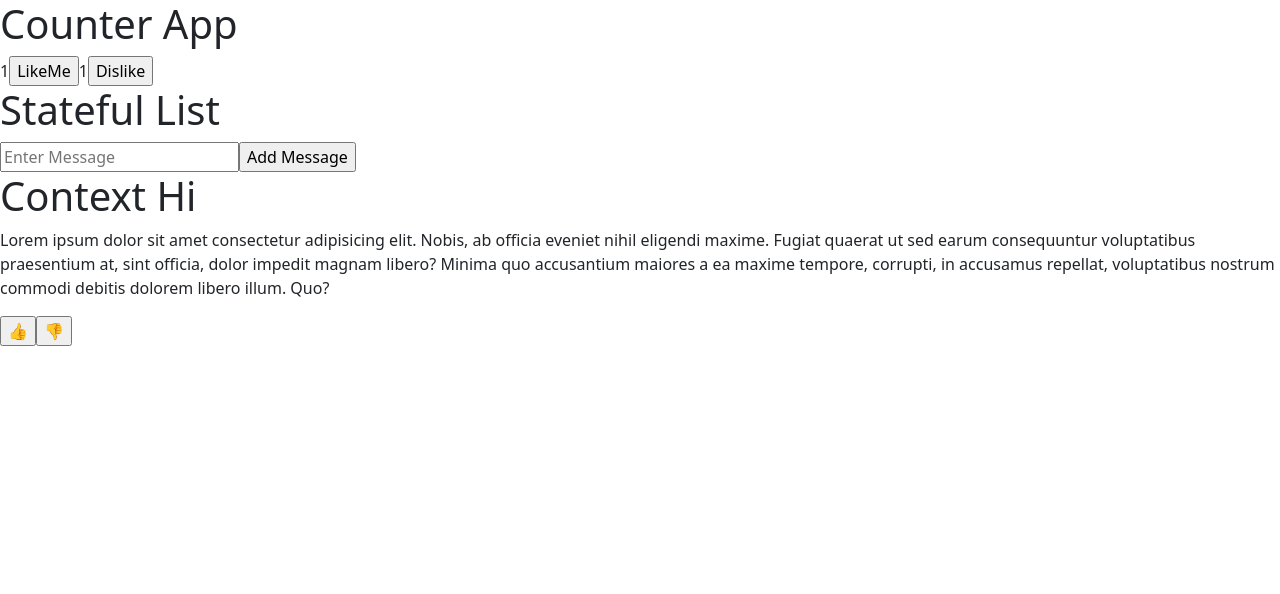
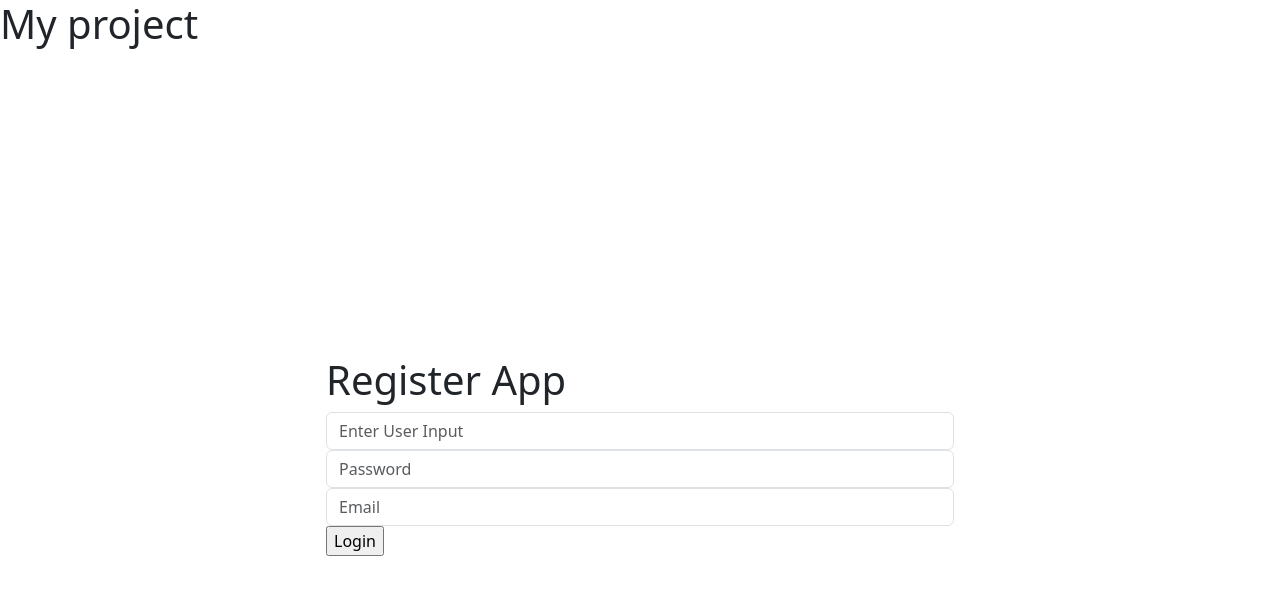
Before and after one commit to MohitSurase/fourth-react-app, a React (Create React App) app: page / in a window 1280 px wide. Shown: the top 594 px of the page. Built offline with nearby package versions, Linux system fonts and the light colour scheme.

Commit message:
Register Trial

```diff
--- a/src/App.js
+++ b/src/App.js
@@ -3,74 +3,51 @@
 function App() {
   return (
     <>
-      <h1>Counter App</h1>
-      <CounterApp />
-      <h1>Stateful List</h1>
-      <MyTodo />
+      <h1>My project</h1>
+      <ListDemo />
     </>
   );
 }
 
-function CounterApp() {
-  let [Counter, setCounter] = useState(1);
-  let [Counter2, setCounter2] = useState(1);
-  let LikeMeAction = () => {
-    Counter = Counter + 1;
-    setCounter(Counter);
-  };
-
-  let DislikeAction = () => {
-    Counter2 = Counter2 + 1;
-    setCounter2(Counter2);
-  };
-  return (
-    <>
-      {Counter}
-      <input type="button" value="LikeMe" onClick={LikeMeAction} />
-      {Counter2}
-      <input type="button" value="Dislike" onClick={DislikeAction} />
-    </>
-  );
-}
-
-function MyTodo() {
+function ListDemo() {
   let inputRef = useRef();
-  let [Todo, SetTodo] = useState(["Hi"]);
+  let [List, SetList] = useState(["Hi"]);
 
   let AddMessage = () => {
     let inputValue = inputRef.current.value;
-    let newTodo = [...Todo, inputValue];
-    SetTodo(newTodo);
+    let newList = [...List, inputValue];
+    SetList(newList);
 
     inputRef.current.value = "";
   };
   return (
     <>
-      <input type="text" ref={inputRef} placeholder="Enter Message" />
-      <input type="button" value="Add Message" onClick={AddMessage} />
-
-      {Todo.map((item) => (
-        <Context message={item} />
-      ))}
-    </>
-  );
-}
-
-function Context({ message }) {
-  return (
-    <>
-      <h1>Context {message}</h1>
-      <p>
-        Lorem ipsum dolor sit amet consectetur adipisicing elit. Nobis, ab
-        officia eveniet nihil eligendi maxime. Fugiat quaerat ut sed earum
-        consequuntur voluptatibus praesentium at, sint officia, dolor impedit
-        magnam libero? Minima quo accusantium maiores a ea maxime tempore,
-        corrupti, in accusamus repellat, voluptatibus nostrum commodi debitis
-        dolorem libero illum. Quo?
-      </p>
-      <div>
-        <input type="button" value="&#128077;" />
-        <input type="button" value="&#128078;" />
+      <div
+        className="row justify-content-center align-items-center"
+        style={{ height: "100vh" }}
+      >
+        <div className="col-sm-12 col-md-6">
+          <h1>Register App</h1>
+          <input
+            type="text"
+            className="form-control"
+            ref={inputRef}
+            placeholder="Enter User Input"
+          />
+          <input
+            type="text"
+            className="form-control"
+            ref={inputRef}
+            placeholder="Password"
+          />
+          <input
+            type="text"
+            className="form-control"
+            ref={inputRef}
+            placeholder="Email"
+          />
+          <input type="button" value="Login" onClick={AddMessage} />
+        </div>
       </div>
     </>
   );
```
